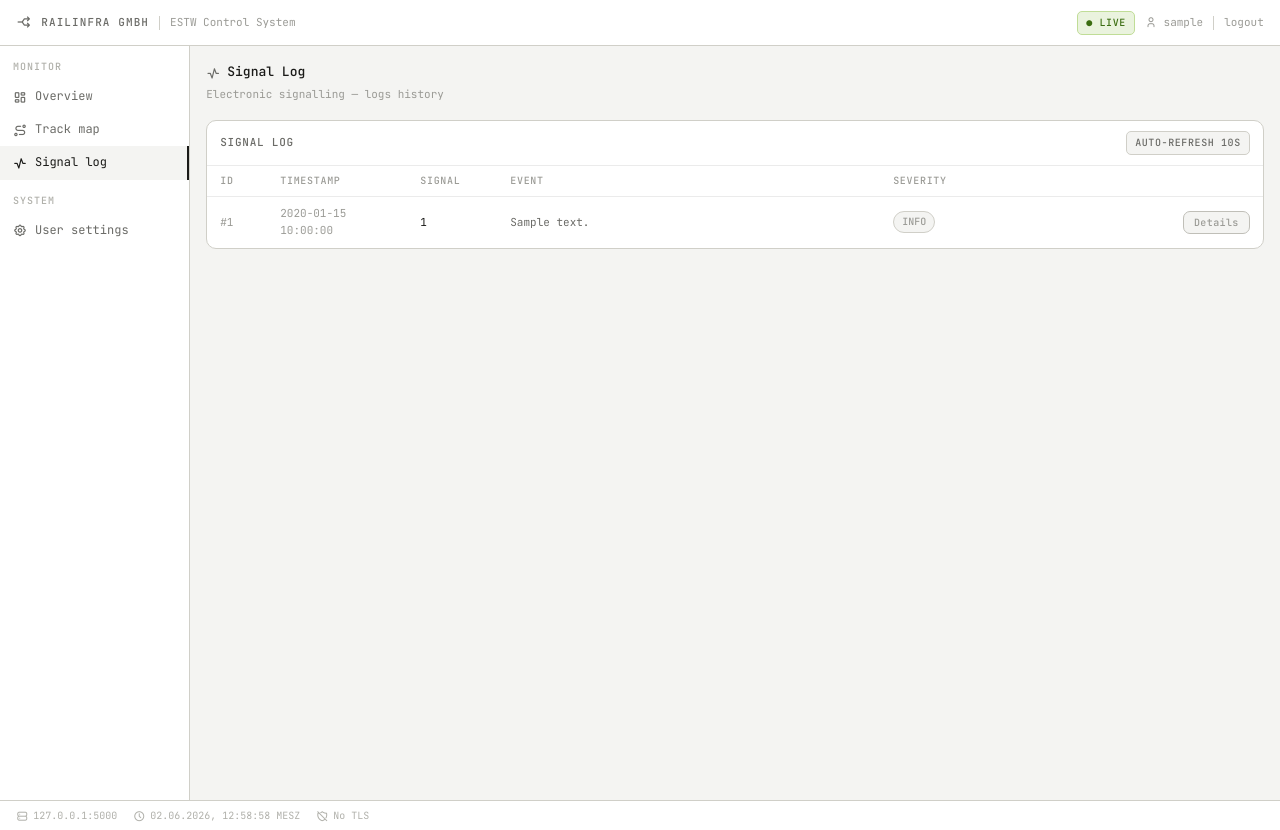
After one commit to JakobRechberger/railinfra, a Flask app: template templates/signal_log.html in a window 1280 px wide. The commit adds this page. Run offline with Flask 3, Linux system fonts and the light colour scheme; the template is opened without the code that fills it: most values are stand-ins (such as "Sample title", 1, 10 or a date in 2020); some libraries are stand-ins or nearby versions.

Commit message:
-replace hardcoded data with variables -overall improvements

```diff
--- a/app.py
+++ b/app.py
@@ -21,17 +21,17 @@ ACCOUNTS = {
     "supervisor": {"password": "supervisor123",  "role": "supervisor"},
 }
 SWITCHES = [
-    {"id": "SW-1", "location": "Factory siding A",  "state": "NORMAL"},
-    {"id": "SW-2", "location": "DB InfraGo junction","state": "NORMAL"},
-    {"id": "SW-3", "location": "Depot entry",         "state": "DIVERGE"},
-    {"id": "SW-4", "location": "Factory siding B",    "state": "IDLE"},
+    {"id": "SW-1", "location": "Factory siding A",  "state": "STRAIGHT", "last_update":"01-06-2026 08:02:11", "status":"OK"},
+    {"id": "SW-2", "location": "DB InfraGo junction","state": "STRAIGHT", "last_update":"01-06-2026 08:02:11", "status":"OK"},
+    {"id": "SW-3", "location": "Depot entry",         "state": "DIVERGE", "last_update":"01-06-2026 08:02:11", "status":"OK"},
+    {"id": "SW-4", "location": "Factory siding B",    "state": "IDLE", "last_update":"01-06-2026 08:02:11", "status":"IDLE"},
 ]
 SIGNALS = [
     {"id":"SIG-A", "location": "DB InfraGo junction", "state": "HALT"},
     {"id":"SIG-B", "location": "Depot Entry", "state": "GO"},
     {"id":"SIG-C", "location": "Factory siding A", "state": "GO"},
-    {"id":"SIG-D", "location": "Factory siding B", "state": "HALT"},
-    {"id":"SIG-E", "location": "Endpoint", "state": "HALT"},
+    {"id":"SIG-D", "location": "Factory siding B", "state": "DISABLED"},
+    {"id":"SIG-E", "location": "Endpoint", "state": "DISABLED"},
 ]
 DEFAULT_SETTINGS = {
     "alert_switch":     True,
@@ -53,6 +53,20 @@ DEFAULT_SETTINGS = {
     "log_retention":    "30",
     "auto_update":      False,
 }
+SIGNAL_LOGS = [
+    {"id": 1,  "date": "01-06-2026 08:02:11", "signal_id": "SIG-A", "location": "Main line entry",    "severity": "INFO",  "content": "State change: HALT → GO",             "raw": "SIGSTATE SIG-A 0x01 08:02:11.042"},
+    {"id": 2,  "date": "01-06-2026 08:14:37", "signal_id": "SIG-D", "location": "Factory B approach", "severity": "WARN",  "content": "State change: GO → HALT",             "raw": "SIGSTATE SIG-D 0x00 08:14:37.118"},
+    {"id": 3,  "date": "01-06-2026 08:14:38", "signal_id": "SW-4",  "location": "Factory siding B",   "severity": "INFO",  "content": "Switch position: NORMAL → DIVERGE",  "raw": "SWPOS SW-4 0x02 08:14:38.004"},
+    {"id": 4,  "date": "01-06-2026 08:51:33", "signal_id": "SW-3",  "location": "Depot entry",        "severity": "INFO",  "content": "Switch position: NORMAL → DIVERGE",  "raw": "SWPOS SW-3 0x02 08:51:33.771"},
+    {"id": 5,  "date": "01-06-2026 09:01:05", "signal_id": "SIG-B", "location": "Junction approach",  "severity": "INFO",  "content": "Heartbeat OK",                        "raw": "HBEAT SIG-B 0xFF 09:01:05.000"},
+    {"id": 6,  "date": "01-06-2026 09:01:05", "signal_id": "SIG-C", "location": "Factory A approach", "severity": "INFO",  "content": "Heartbeat OK",                        "raw": "HBEAT SIG-C 0xFF 09:01:05.001"},
+    {"id": 7,  "date": "01-06-2026 09:01:05", "signal_id": "SIG-E", "location": "Depot approach",     "severity": "INFO",  "content": "Heartbeat OK",                        "raw": "HBEAT SIG-E 0xFF 09:01:05.002"},
+    {"id": 8,  "date": "01-06-2026 09:04:22", "signal_id": "SIG-D", "location": "Factory B approach", "severity": "ERROR", "content": "Controller timeout — no response",    "raw": "TIMEOUT SIG-D 0xEE 09:04:22.500"},
+    {"id": 9,  "date": "01-06-2026 09:04:55", "signal_id": "SIG-D", "location": "Factory B approach", "severity": "INFO",  "content": "Controller reconnected",              "raw": "RECONN SIG-D 0x01 09:04:55.210"},
+    {"id": 10, "date": "01-06-2026 09:14:02", "signal_id": "SW-1",  "location": "Factory siding A",   "severity": "INFO",  "content": "Switch position confirmed: NORMAL",   "raw": "SWPOS SW-1 0x01 09:14:02.033"},
+    {"id": 11, "date": "01-06-2026 09:14:02", "signal_id": "SW-2",  "location": "DB InfraGo junction","severity": "INFO",  "content": "Switch position confirmed: NORMAL",   "raw": "SWPOS SW-2 0x01 09:14:02.041"},
+    {"id": 12, "date": "01-06-2026 09:14:08", "signal_id": "SIG-A", "location": "Main line entry",    "severity": "WARN",  "content": "Bot cycle delayed — 28s (expected 10s)","raw": "BOTCYCLE SIG-A 0xAB 09:14:08.900"},
+]
 
 USER_FLAG = "FLAG{s3ss10n_h1j4ck_succ3ss}"
 
@@ -135,6 +149,12 @@ def dashboard():
         role=role,
         signal_banner=signal_banner,   # rendered with | safe — XSS sink
         bot_cycles=bot_cycles,
+        signals=SIGNALS,
+        signals_json=json.dumps(SIGNALS),
+        switches=SWITCHES,
+        switches_json=json.dumps(SWITCHES),
+        signal_logs=SIGNAL_LOGS,
+        signal_logs_json=json.dumps(SIGNAL_LOGS),
     )
 
 
@@ -164,7 +184,19 @@ def internal_help():
 
     _, role = get_session_user()
     return render_template("internal_help.html", role=role, user_flag=USER_FLAG)
+@app.route("/signal-log", methods=["GET"])
+def signal_log():
+    guard = require_auth("operator")
+    if guard:
+        return guard
 
+    _, role = get_session_user()
+    return render_template("signal_log.html",
+                           role=role,
+                           user_flag=USER_FLAG,
+                           signal_logs=SIGNAL_LOGS,
+                           signal_logs_json=json.dumps(SIGNAL_LOGS),
+                           )
 
 @app.route("/logout", methods=["GET"])
 def logout():
@@ -205,13 +237,19 @@ def settings():
                 session["settings_" + key] = key in request.form
             else:
                 session["settings_" + key] = request.form.get(key, DEFAULT_SETTINGS[key])
+        session.modified = True
         saved = True
 
     current = {}
     for key, default in DEFAULT_SETTINGS.items():
         current[key] = session.get("settings_" + key, default)
-
-    return render_template("settings.html", role=role, settings=current, saved=saved)
+    return render_template(
+        "settings.html",
+        role=role,
+        settings=current,
+        saved=saved,
+        timestamp_fmt=current["timestamp_fmt"]
+    )
 
 # ---------------------------------------------------------------------------
 # Dev entry point
--- a/static/style.css
+++ b/static/style.css
@@ -731,3 +731,8 @@ button.btn-full { width: 100%; padding: 9px; }
   background: #F7C1C1;
   border-color: #E24B4A;
 }
+.btn-details {
+  font-size: 10px;
+  padding: 4px 10px;
+  color: var(--text-muted);
+}
--- /dev/null
+++ b/templates/signal_log.html
@@ -0,0 +1,182 @@
+{% extends "base.html" %}
+{% block title %}Signal Logs — RailInfra{% endblock %}
+
+{% block body %}
+<div class="shell">
+
+  <div class="topbar">
+    <div class="topbar-left">
+      <i class="ti ti-arrows-split" style="font-size:15px; color:var(--text-secondary);" aria-hidden="true"></i>
+      <span class="topbar-logo">RailInfra GmbH</span>
+      <span class="topbar-sep"></span>
+      <span class="topbar-route">ESTW Control System</span>
+    </div>
+    <div class="topbar-right">
+      <span class="badge badge-live">● live</span>
+      <span class="topbar-user">
+        <i class="ti ti-user" style="font-size:12px; vertical-align:-1px;" aria-hidden="true"></i>
+        {{ username }}
+      </span>
+      <span class="topbar-sep"></span>
+      <a href="{{ url_for('logout') }}">logout</a>
+    </div>
+  </div>
+
+  <div class="content">
+
+    <div class="sidebar">
+      <p class="nav-section">Monitor</p>
+      <a href="{{ url_for('dashboard') }}" class="nav-item ">
+        <i class="ti ti-layout-dashboard" aria-hidden="true"></i> Overview
+      </a>
+      <a href="{{ url_for('track_map') }}" class="nav-item">
+        <i class="ti ti-route" aria-hidden="true"></i> Track map
+      </a>
+      <a href="{{ url_for('signal_log') }}" class="nav-item active">
+        <i class="ti ti-activity" aria-hidden="true"></i> Signal log
+      </a>
+      <p class="nav-section">System</p>
+      {% if role == "supervisor" %}
+      <a href="{{ url_for('settings') }}" class="nav-item">
+        <i class="ti ti-settings" aria-hidden="true"></i> Configuration
+      </a>
+      <a href="{{ url_for('internal_help') }}" class="nav-item">
+        <i class="ti ti-help" aria-hidden="true"></i> Internal help
+      </a>
+      {% else %}
+      <a href="#" class="nav-item">
+        <i class="ti ti-settings" aria-hidden="true"></i> User settings
+      </a>
+      {% endif%}
+
+    </div>
+  <div class="main">
+      <p class="page-title">
+        <i class="ti ti-activity" aria-hidden="true"></i>
+        Signal Log
+
+      </p>
+    <p class="page-sub">Electronic signalling — logs history</p>
+    <div class="panel">
+  <div class="panel-header">
+    <span class="panel-title">Signal log</span>
+    <span class="badge">auto-refresh 10s</span>
+  </div>
+  <table class="data-table">
+    <thead>
+      <tr>
+        <th style="width:60px;">ID</th>
+        <th style="width:140px;">Timestamp</th>
+        <th style="width:90px;">Signal</th>
+        <th>Event</th>
+        <th>Severity</th>
+        <th style="width:80px;"></th>
+      </tr>
+    </thead>
+    <tbody>
+      {% for lg in signal_logs %}
+      <tr>
+        <td class="td-muted">#{{ lg.id }}</td>
+        <td class="td-muted">{{ lg.date }}</td>
+        <td class="td-primary">{{ lg.signal_id }}</td>
+        <td>{{ lg.content }}</td>
+        <td>
+          {%if lg.severity == 'WARN'%}
+            <span class="pill pill-active">WARN</span>
+          {%elif lg.severity == 'ERROR'%}
+            <span style="font-size:10px;font-weight:500;padding:2px 8px;border-radius:999px;background:#FCEBEB;color:#A32D2D;">ERROR</span>
+          {%else%}
+            <span class="pill pill-idle">INFO</span>
+          {%endif%}
+        </td>
+        <td>
+          <button class="btn btn-details" onclick="showDetail({{ loop.index0 }})">Details</button>
+        </td>
+      </tr>
+      {% endfor %}
+    </tbody>
+  </table>
+</div>
+
+<div id="detail-panel" class="panel" style="display:none;">
+  <div class="panel-header">
+    <div class="panel-header-left">
+      <i class="ti ti-file-description" style="font-size:14px; color:var(--text-muted);" aria-hidden="true"></i>
+      <span class="panel-title">Event detail</span>
+    </div>
+    <button class="btn" onclick="document.getElementById('detail-panel').style.display='none'">
+      <i class="ti ti-x" style="font-size:12px;" aria-hidden="true"></i> Close
+    </button>
+  </div>
+  <div class="panel-body" id="detail-body"></div>
+</div>
+  </div>
+  </div>
+  </div>
+     <div class="footer-bar">
+    <span class="footer-item">
+      <i class="ti ti-server" aria-hidden="true"></i> 127.0.0.1:5000
+    </span>
+    <span class="footer-item">
+      <i class="ti ti-clock" aria-hidden="true"></i>
+      <span id="footer-time"></span>
+    </span>
+    <span class="footer-item">
+      <i class="ti ti-shield-off" aria-hidden="true"></i> No TLS
+    </span>
+  </div>
+      <script>
+var LOGS = {{ signal_logs_json | safe }};
+
+function showDetail(i) {
+  var panel = document.getElementById('detail-panel');
+  var body  = document.getElementById('detail-body');
+
+  if (panel.dataset.open === String(i) && panel.style.display !== 'none') {
+    panel.style.display = 'none';
+    panel.dataset.open  = '';
+    return;
+  }
+
+  var lg   = LOGS[i];
+  body.innerHTML =
+    '<div class="log-entry">' +
+    '<p class="log-ts">Event #' + lg.id + ' · ' + lg.date + '</p>' +
+    '<div style="display:grid; grid-template-columns:120px 1fr; gap:6px 12px; font-size:11px; margin-top:8px;">' +
+    '<span style="color:var(--text-muted);">Signal ID</span><span style="color:var(--text-primary);">'  + lg.signal_id + '</span>' +
+    '<span style="color:var(--text-muted);">Location</span><span style="color:var(--text-primary);">'   + lg.location  + '</span>' +
+    '<span style="color:var(--text-muted);">Severity</span><span>'                                      + severityPill(lg.severity) + '</span>' +
+    '<span style="color:var(--text-muted);">Event</span><span style="color:var(--text-primary);">'      + lg.content   + '</span>' +
+    '<span style="color:var(--text-muted);">Raw</span><span style="color:var(--text-primary);font-size:10px;font-family:var(--font);">' + lg.raw + '</span>' +
+    '</div></div>';
+
+  panel.dataset.open  = String(i);
+  panel.style.display = 'block';
+}
+
+function severityPill(s) {
+  if (s === 'INFO')  return '<span class="pill pill-idle">INFO</span>';
+  if (s === 'WARN')  return '<span class="pill pill-active">WARN</span>';
+  if (s === 'ERROR') return '<span style="font-size:10px;font-weight:500;padding:2px 8px;border-radius:999px;background:#FCEBEB;color:#A32D2D;">ERROR</span>';
+  return s;
+}
+
+var fmt = "{{ timestamp_fmt }}";
+function tick() {
+  var el = document.getElementById("footer-time");
+  if (!el) return;
+  var now = new Date();
+  var out;
+  if (fmt === "utc")       out = now.toISOString().replace("T"," ").substring(0,19) + " UTC";
+  else if (fmt === "iso")  out = now.toISOString();
+  else out = now.toLocaleString("de-DE", {timeZone:"Europe/Berlin",day:"2-digit",month:"2-digit",year:"numeric",hour:"2-digit",minute:"2-digit",second:"2-digit",hour12:false}) + " MESZ";
+  el.textContent = out;
+  setTimeout(tick, 1000);
+}
+tick();
+</script>
+
+
+
+
+{% endblock %}
```
Also changed, not shown: templates/dashboard.html (+52 -42 lines), templates/internal_help.html (+27 -10 lines), templates/settings.html (+38 -7 lines), templates/track_map.html (+36 -13 lines).
